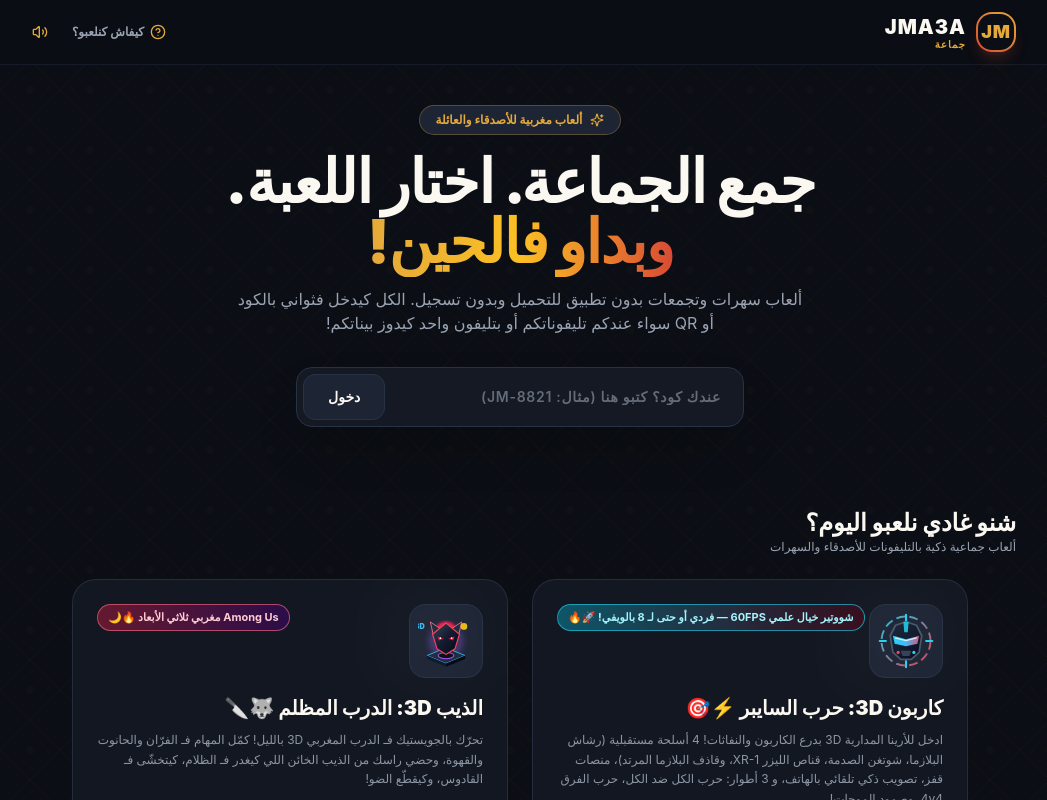
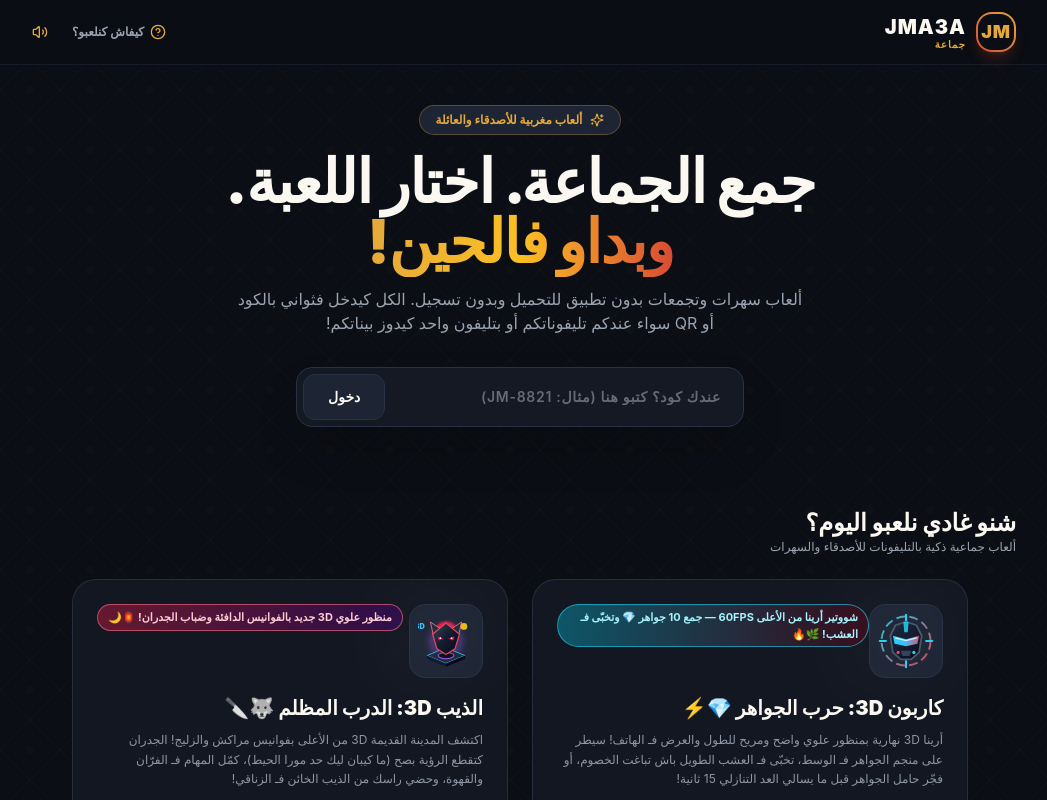
Before and after one commit to sampiw/jma3a, a Next.js app: page / in a window 1280 px wide. Shown: the top 800 px of the page, without its empty margins (120-1167 px from the left). Built offline with nearby package versions, Linux system fonts and the light colour scheme.

Commit message:
chore(home): update Carbon 3D Gem Grab and Dib 3D Top-Down Medina cards on landing page

```diff
--- a/app/page.tsx
+++ b/app/page.tsx
@@ -36,10 +36,10 @@ interface GameInfo {
 const GAMES: GameInfo[] = [
   {
     id: "carbon3d",
-    title: "كاربون 3D: حرب السايبر ⚡🎯",
-    tagline: "شووتير خيال علمي 60FPS — فردي أو حتى لـ 8 بالويفي! 🚀🔥",
+    title: "كاربون 3D: حرب الجواهر 💎⚡",
+    tagline: "شووتير أرينا من الأعلى 60FPS — جمع 10 جواهر 💎 وتخبّى فـ العشب! 🌿🔥",
     description:
-      "ادخل للأرينا المدارية 3D بدرع الكاربون والنفاثات! 4 أسلحة مستقبلية (رشاش البلازما، شوتغن الصدمة، قناص الليزر XR-1، وقاذف البلازما المرتد)، منصات قفز، تصويب ذكي تلقائي بالهاتف، و 3 أطوار: حرب الكل ضد الكل، حرب الفرق 4v4، وصمود الموجات!",
+      "أرينا 3D نهارية بمنظور علوي واضح ومريح للطول والعرض فـ الهاتف! سيطر على منجم الجواهر فـ الوسط، تخبّى فـ العشب الطويل باش تباغت الخصوم، أو فجّر حامل الجواهر قبل ما يسالي العد التنازلي 15 ثانية!",
     players: "1-8 لاعبين",
     duration: "3-10 دقائق",
     modes: ["كل واحد بتليفونو 📱", "لعب فردي Solo ⚡", "تعاوني ضد الآليين 🤖"],
@@ -49,9 +49,9 @@ const GAMES: GameInfo[] = [
   {
     id: "dib3d",
     title: "الذيب 3D: الدرب المظلم 🐺🔪",
-    tagline: "Among Us مغربي ثلاثي الأبعاد 🔥🌙",
+    tagline: "منظور علوي 3D جديد بالفوانيس الدافئة وضباب الجدران! 🏮🌙",
     description:
-      "تحرّك بالجويستيك فـ الدرب المغربي 3D بالليل! كمّل المهام فـ الفرّان والحانوت والقهوة، وحضي راسك من الذيب الخائن اللي كيغدر فـ الظلام، كيتخشّى فـ القادوس، وكيقطّع الضو!",
+      "اكتشف المدينة القديمة 3D من الأعلى بفوانيس مراكش والزليج! الجدران كتقطع الرؤية بصح (ما كيبان ليك حد مورا الحيط)، كمّل المهام فـ الفرّان والقهوة، وحضي راسك من الذيب الخائن فـ الزناقي!",
     players: "2-16 لاعب",
     duration: "8-15 دقيقة",
     modes: ["كل واحد بتليفونو 📱"],
```
